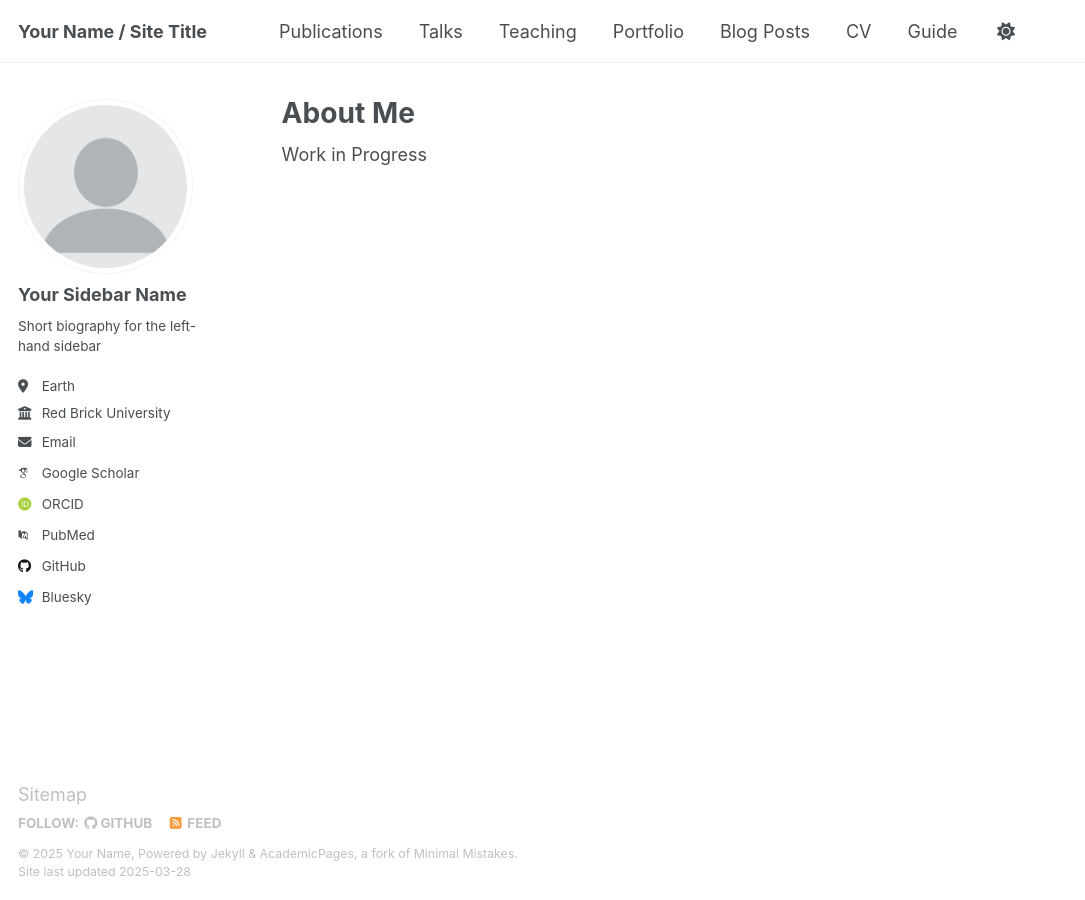
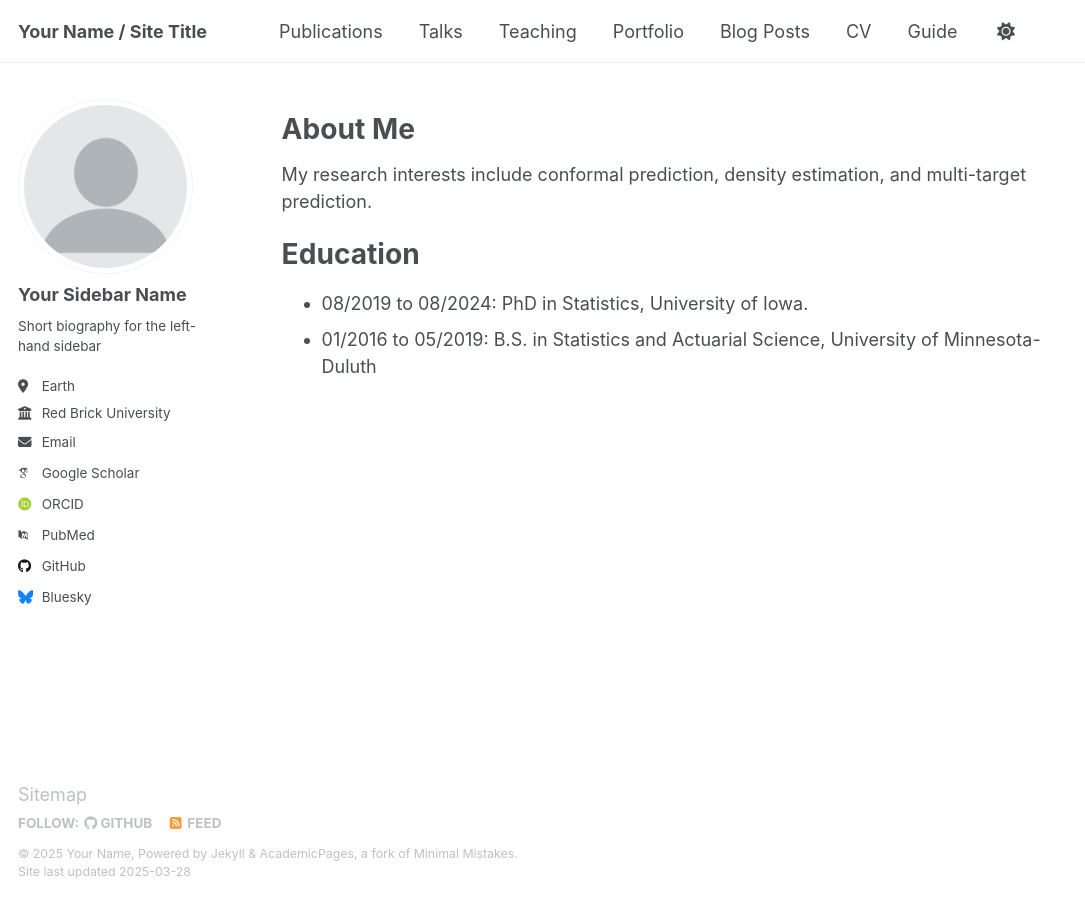
Before and after one commit to maxsampson/maxsampson.github.io, a Jekyll site: the page built from _pages/about.md, in a window 1280 px wide. Shown: the whole page, without its empty margins (0-1085 px from the left). Built offline with Jekyll 4.4.1, drawn with Linux system fonts in a browser that asks for light colours; some web fonts are replaced.

Commit message:
Update about.md

```diff
--- a/_pages/about.md
+++ b/_pages/about.md
@@ -1,10 +1,18 @@
 ---
 permalink: /
-title: "About Me"
+title: ""
 author_profile: true
 redirect_from:
   - /about/
   - /about.html
 ---
 
-Work in Progress
+About Me
+======
+
+My research interests include conformal prediction, density estimation, and multi-target prediction.
+
+Education
+======
+- 08/2019 to 08/2024: PhD in Statistics, University of Iowa.
+- 01/2016 to 05/2019: B.S. in Statistics and Actuarial Science, University of Minnesota-Duluth
```
